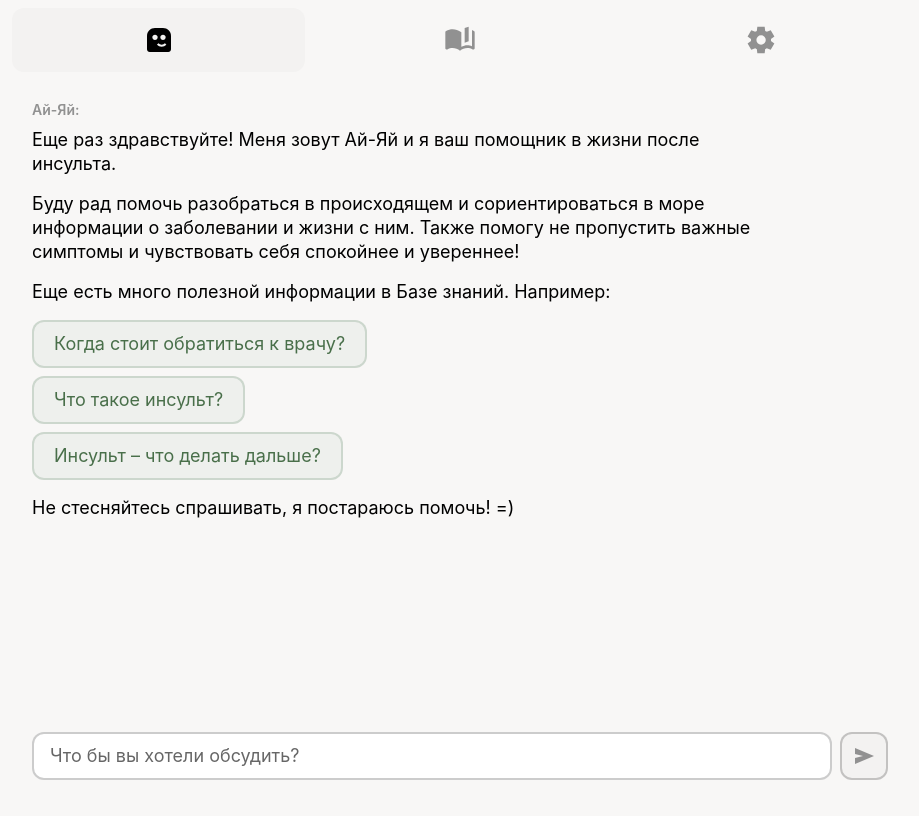
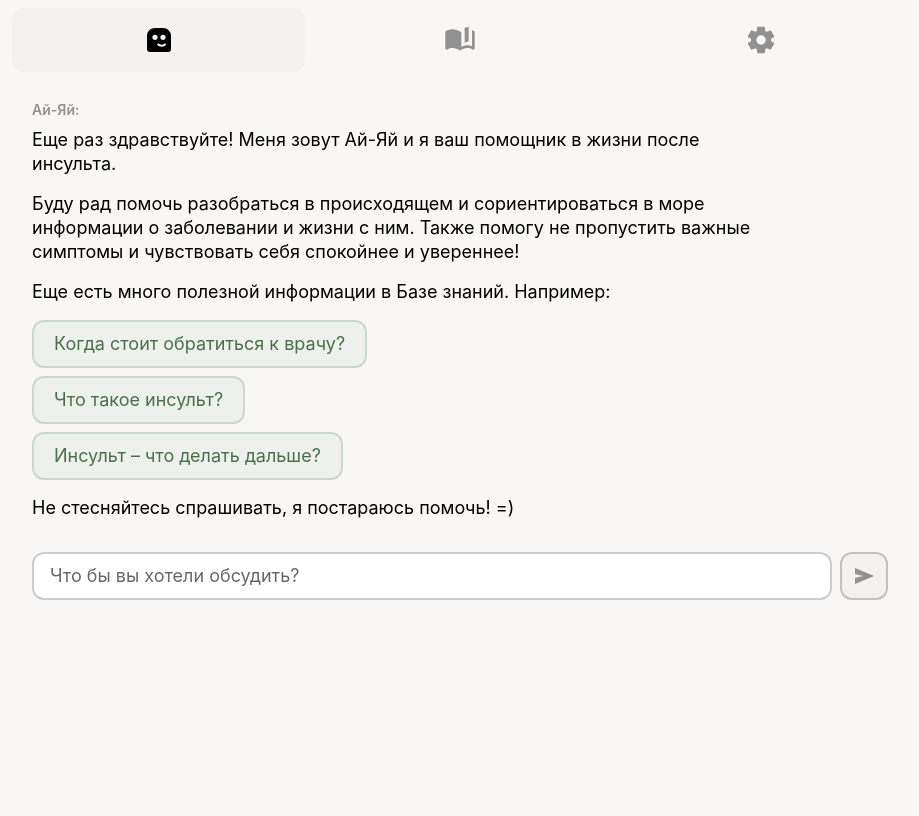
Before and after one commit to AnnFuchs/AI-AI-bot, a Next.js app in the folder frontend/: page / in a window 1280 px wide. Shown: the whole page, without its empty margins (180-1099 px from the left). Built offline with nearby package versions, Linux system fonts and the light colour scheme; no server answers.

Commit message:
fix: fix styles

```diff
--- a/frontend/src/features/chat/ui/chat-input.tsx
+++ b/frontend/src/features/chat/ui/chat-input.tsx
@@ -56,7 +56,7 @@ export function ChatInput({ disabled = false, onSubmit }: ChatInputProps) {
     >
       <div className="flex flex-row items-end gap-2">
         <textarea
-          aria-label="Сообщение Ай-Яй"
+          aria-label="Поле ввода сообщения"
           className="h-12 max-h-40 w-full resize-none overflow-hidden rounded-xl border-2 border-black/20 bg-white px-4 py-2.5 text-lg leading-6 tracking-normal text-foreground placeholder:text-black/60 transition-[border-color,box-shadow] focus:border-primary/80 focus:shadow-[0_0_0_4px_hsl(var(--primary)/0.18)]
  focus:outline-none disabled:cursor-not-allowed disabled:border-black/20 disabled:bg-muted disabled:text-muted-foreground disabled:opacity-100 disabled:placeholder:text-muted-foreground"
           disabled={disabled}
--- a/frontend/src/features/chat/ui/chat-page.tsx
+++ b/frontend/src/features/chat/ui/chat-page.tsx
@@ -9,8 +9,8 @@ export function ChatPage() {
   const isStreaming = status === "streaming";
 
   return (
-    <main className="mx-auto flex min-h-[calc(100dvh-4rem)] w-full max-w-4xl flex-col gap-5 px-5 pt-5">
-      <section aria-live="polite" className="flex-1 pb-28">
+    <main className="mx-auto flex w-full max-w-4xl flex-col gap-5 px-5 pt-5">
+      <section aria-live="polite" className="flex-1">
         <MessageList isStreaming={isStreaming} messages={messages} />
       </section>
 
--- a/frontend/src/features/chat/ui/message-list.tsx
+++ b/frontend/src/features/chat/ui/message-list.tsx
@@ -20,7 +20,7 @@ export function MessageList({ messages, isStreaming }: MessageListProps) {
             <li className="ml-auto flex max-w-[85%] flex-col" key={message.id}>
               <p className="mb-2 text-sm font-semibold text-muted-foreground">Вы:</p>
               <div className="rounded-xl bg-black/5 px-4 py-3 text-foreground">
-                <p className="whitespace-pre-wrap text-base leading-7">
+                <p className="whitespace-pre-wrap text-lg leading-6">
                   {message.content}
                 </p>
               </div>
@@ -39,7 +39,7 @@ export function MessageList({ messages, isStreaming }: MessageListProps) {
             {isWelcomeMessage ? (
               <WelcomeMessage />
             ) : (
-              <p className="whitespace-pre-wrap text-base leading-7">
+              <p className="whitespace-pre-wrap text-lg leading-6">
                 {message.content || (isStreaming ? "Думаю..." : "")}
               </p>
             )}
```
